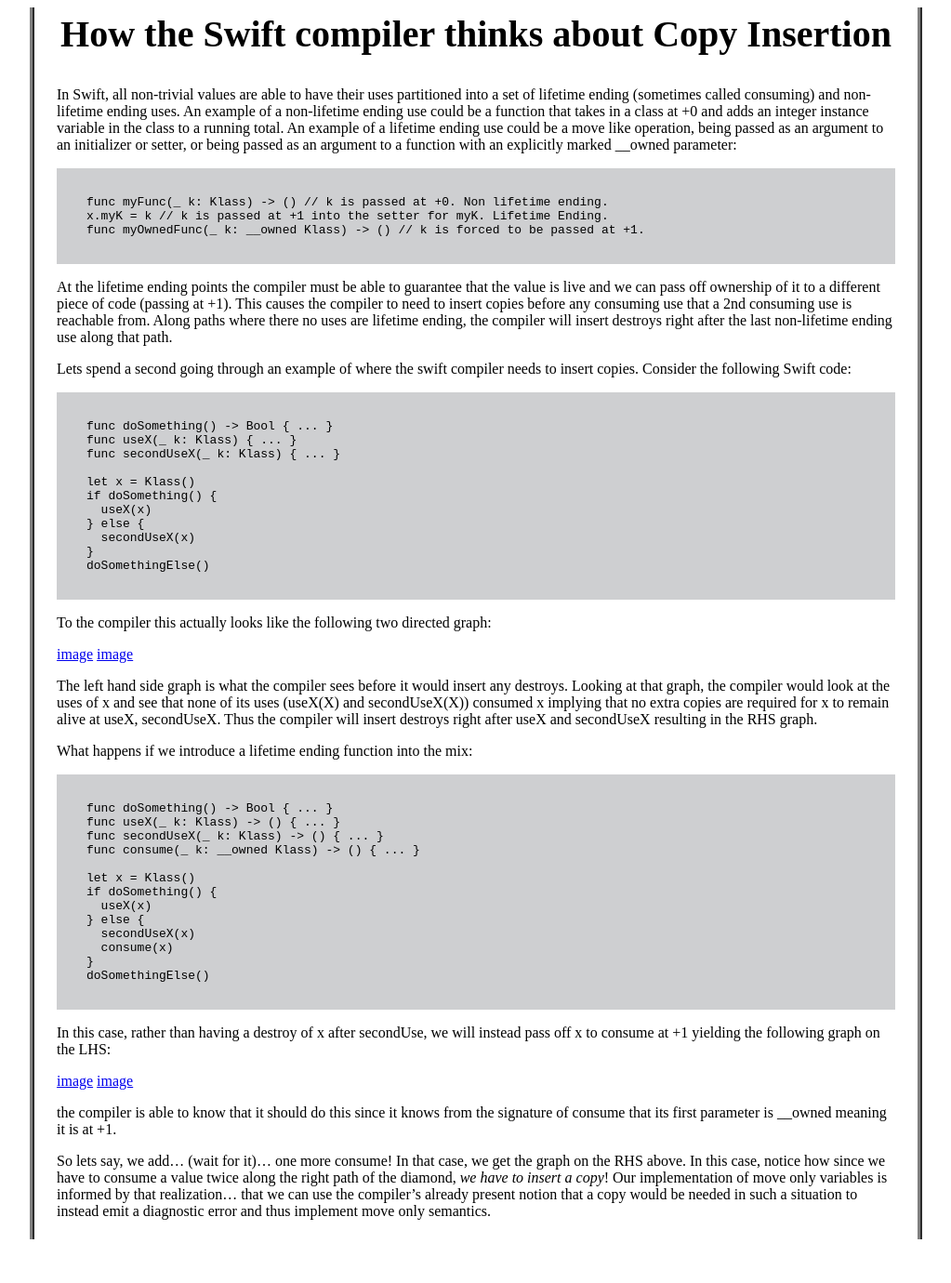
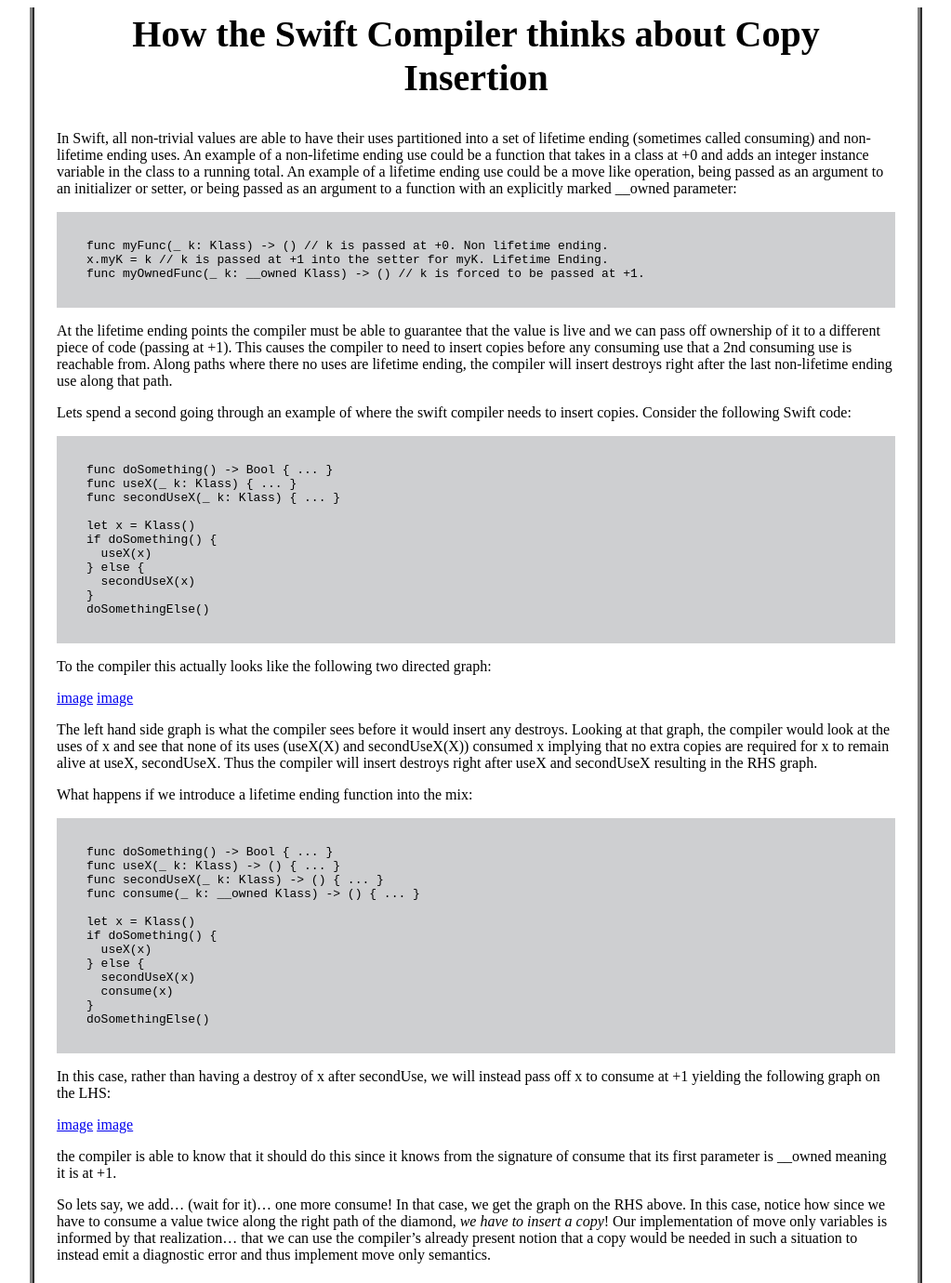
Before and after one commit to gottesmm/gottesmm.github.io, a Jekyll site: the page built from drafts/how-the-swift-compiler-thinks-about-copies.md, in a window 1280 px wide. Shown: the whole page at 93% size, without its empty margins (128-1151 px from the left). Built offline with Jekyll 4.4.1, drawn with Linux system fonts in a browser that asks for light colours; before the commit the page ends 1333 px from its top, so only the background shows below that.

Commit message:
A little editing.

```diff
--- a/drafts/how-the-swift-compiler-thinks-about-copies.md
+++ b/drafts/how-the-swift-compiler-thinks-about-copies.md
@@ -1,6 +1,6 @@
 ---
 layout: page
-title: How the Swift compiler thinks about Copy Insertion
+title: How the Swift Compiler thinks about Copy Insertion
 categories: draft
 ---
 
```
